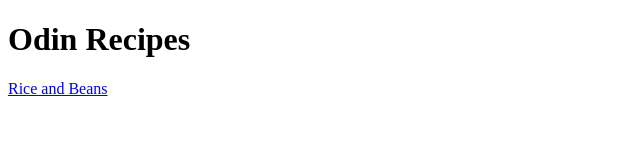
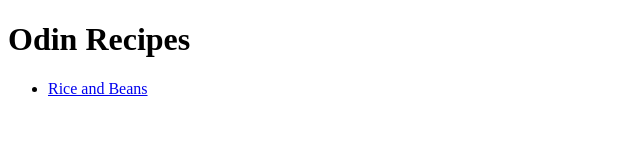
Before and after one commit to chashka-1/odin-recipes, a plain HTML site: page index.html in a window 1280 px wide. Shown: the full height of the page, 0-640 px from the left. Drawn offline with Linux system fonts and the light colour scheme.

Commit message:
Change recipes to be in unordered list

```diff
--- a/index.html
+++ b/index.html
@@ -7,6 +7,9 @@
     </head>
     <body>
         <h1>Odin Recipes</h1>
-        <a href="recipes/rice-and-beans.html" target="_blank">Rice and Beans</a>
+        <ul>
+            <li><a href="recipes/rice-and-beans.html" target="_blank">Rice and Beans</a></li>
+        </ul>
+
     </body>
 </html>
```
